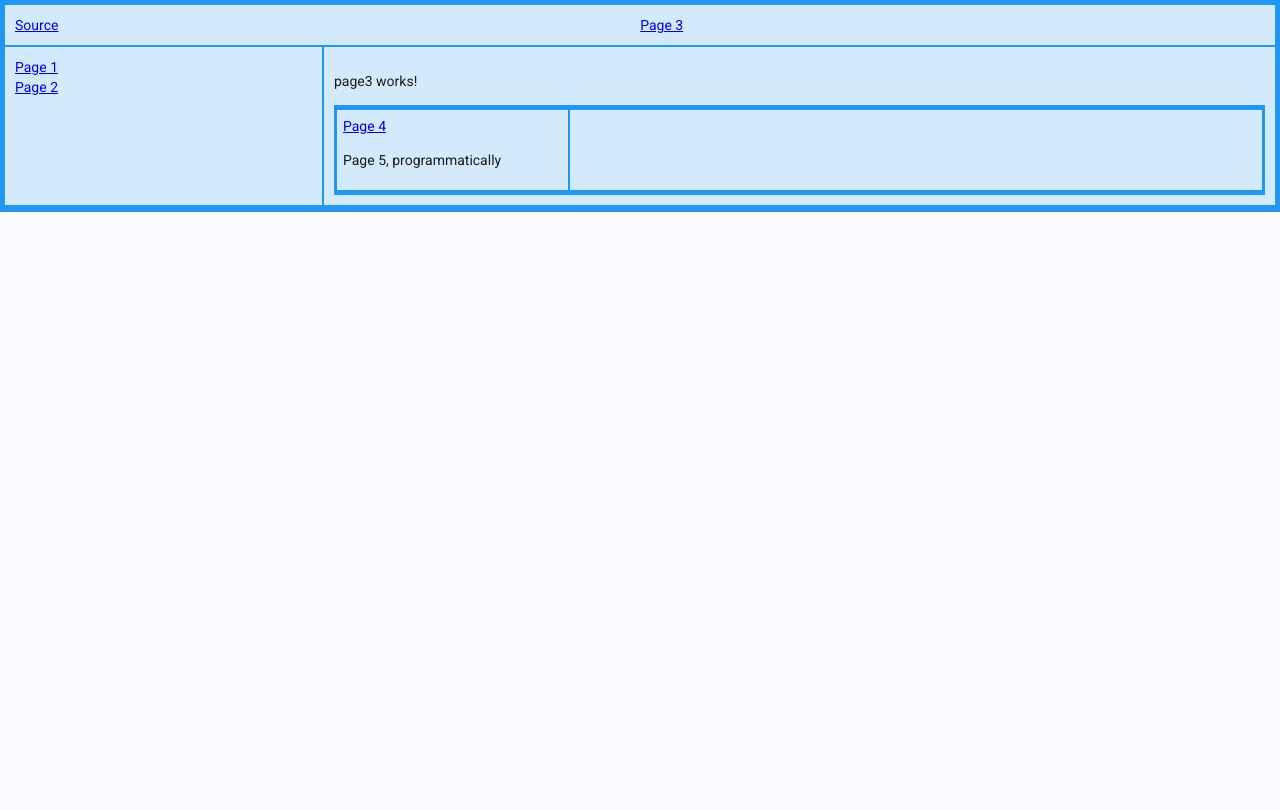
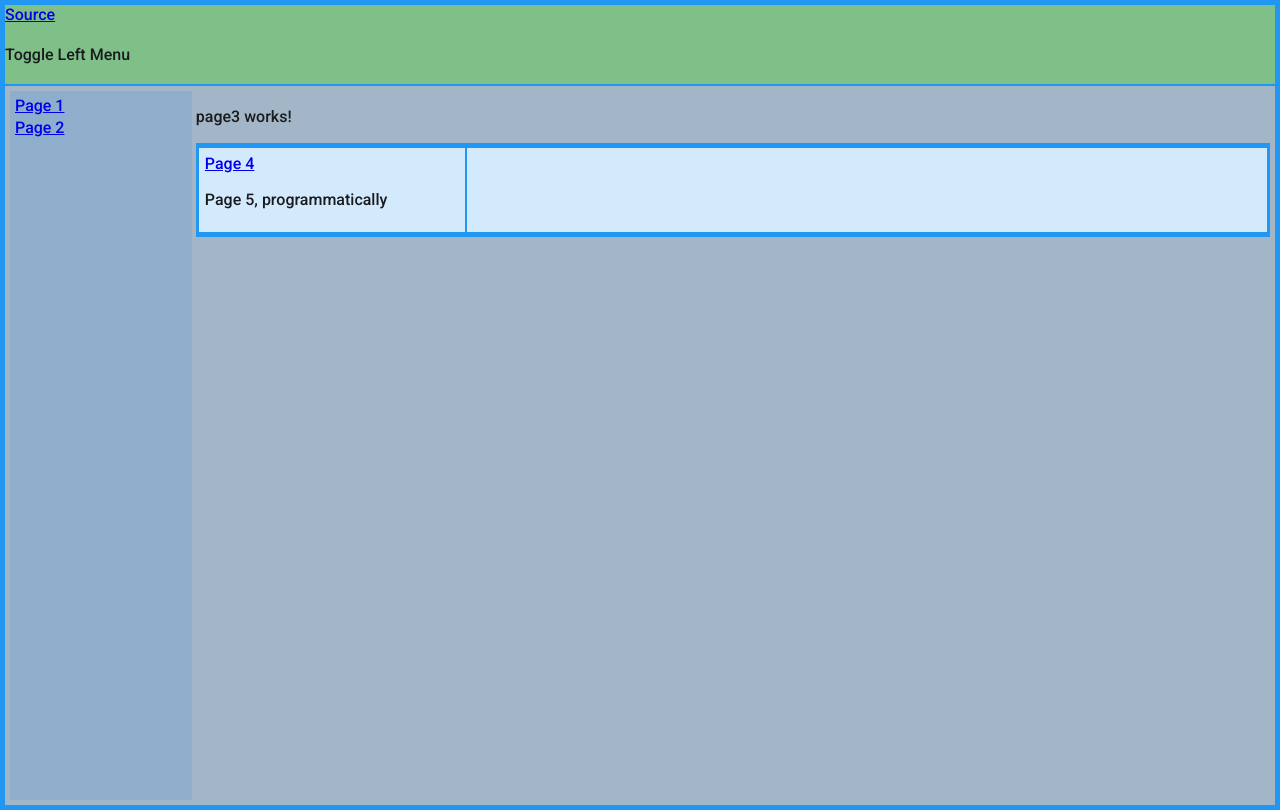
Before and after one commit to mapteb/angular-nested-layouts, an Angular app: page /page3 in a window 1280 px wide. Built offline with nearby package versions, Linux system fonts and the light colour scheme.

Commit message:
toggle left menu added

```diff
--- a/src/app/app.css
+++ b/src/app/app.css
@@ -1,31 +1,53 @@
 .container {
-  display: grid;
-  grid-template-areas:
-    "header header"
-    "menu content"
-    "footer footer";
-  grid-template-columns: 1fr 3fr;
+  display: flex;
+  flex-direction: column;
   gap: 2px;
   background-color: #2196F3;
   padding: 5px;
+  height: 100%;
+  font-weight: 460;
+  font-size: 1rem;
 }
-.container > div {
-  background-color: rgba(255, 255, 255, 0.8);
-  padding: 10px;
+
+.headerrow {
+  background-color: #7ec088;
+  width: 100%;
+  height: 10%;
 }
-.container > div.header {
-  grid-area: header;
-  text-align: center;
+
+.bodyrowcnr {
+  display: flex;
+  flex-direction: row;
+  gap: 4px;
+  background-color: #a2b6c7;
+  padding: 5px;
+  height:90%;
 }
-.container > div.menu {
-  grid-area: menu;
+
+.menucolcnr {
+  display: flex;
+  flex-direction: column;
+  gap: 2px;
+  background-color: #8eaecc;
+  padding: 5px;
+  width: 16%;
 }
-.container > div.content {
-  grid-area: content;
+
+.content {
+  background-color: #a2b6c7;
+  width: 100%;
+  gap: 2px;
 }
-.container > div.footer {
-  grid-area: footer;
+
+.hdrlbl {
+  float: left;
+  width: 50%;
 }
+
 .ghsrc {
   float: left;
 }
+
+.tgl {
+  cursor: pointer;
+}
--- a/src/app/app.html
+++ b/src/app/app.html
@@ -1,7 +1,21 @@
+<!-- eslint-disable @angular-eslint/template/click-events-have-key-events -->
+<!-- eslint-disable @angular-eslint/template/interactive-supports-focus -->
 <div class="container">
-  <div class="header"><a routerLink="/page3">Page 3</a><a class="ghsrc" href="https://github.com/mapteb/angular-nested-layouts">Source</a></div>
-  <div class="menu"><a routerLink="/page1">Page 1</a><br><a routerLink="/page2">Page 2</a><br></div>
-  <div class="content">
-    <router-outlet></router-outlet>
+  <div class="headerrow">
+    <a class="ghsrc" href="https://github.com/mapteb/angular-nested-layouts">Source</a>
+
+    <br><br>
+    <div class="tgl" (click)="toggleLeftMenu()">Toggle Left Menu</div>
+  </div>
+  <div class="bodyrowcnr">
+    @if (isMenuVisible) {
+    <div class="menucolcnr">
+      <div><a routerLink="/page1">Page 1</a><br></div>
+      <div><a routerLink="/page2">Page 2</a><br></div>
+    </div>
+    }
+    <div class="content">
+      <router-outlet></router-outlet>
+    </div>
   </div>
 </div>
--- a/src/app/app.ts
+++ b/src/app/app.ts
@@ -12,4 +12,9 @@ import { RouterLink, RouterOutlet } from '@angular/router';
 })
 export class App {
   protected title = 'ng-v20-features';
+  isMenuVisible = true;
+
+  toggleLeftMenu() {
+    this.isMenuVisible = !this.isMenuVisible;
+  }
 }
--- a/src/app/page5/page5.html
+++ b/src/app/page5/page5.html
@@ -1 +1 @@
-<p>page5 works!</p>
+<p><br>page5 works!</p>
```
Also changed, not shown: 1 other file (tests, documents, lock files or other folders).
